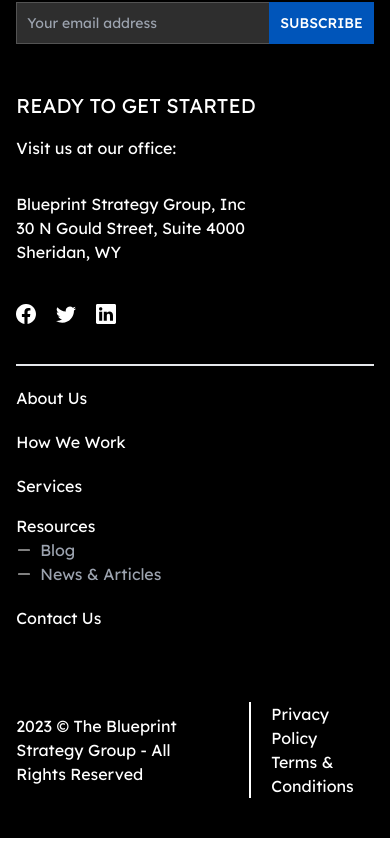
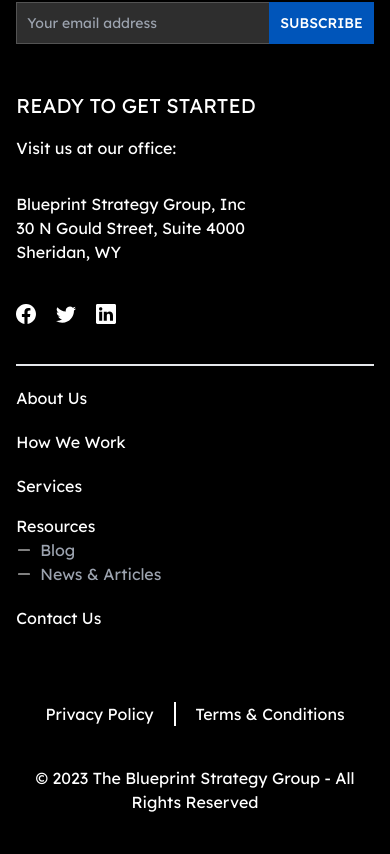
Before and after one commit to EdgarAmpiire/blueprints-web, a React (Create React App) app: page / in a window 390 px wide. Shown: the part 3462-4316 px from the top of the page. Built offline with nearby package versions, Linux system fonts and the light colour scheme; what tw-elements would draw is missing.

Commit message:
responsiveness

```diff
--- a/src/components/layout/components/Footer.jsx
+++ b/src/components/layout/components/Footer.jsx
@@ -94,7 +94,7 @@ export const Footer = () => {
           <div className="mt-16 hidden lg:flex items-center justify-center  w-full gap-10 ">
             <div className="">
               <h1 className="text-white">
-                2023 © The Blueprint Strategy Group - All Rights Reserved
+                 © 2023 The Blueprint Strategy Group - All Rights Reserved
               </h1>
             </div>
             <div className="border-l-2 border-l-white px-5">
@@ -105,19 +105,21 @@ export const Footer = () => {
             </div>
           </div>
 
-          <div className="mt-16 flex items-center justify-center  w-full gap-10 ">
-            <div className="">
-              <h1 className="text-white">
-                2023 © The Blueprint Strategy Group - All Rights Reserved
-              </h1>
-            </div>
-            <div>
-              <div className="border-l-2 border-l-white px-5">
+          <div className="mt-16 lg:hidden flex flex-col items-center justify-center  w-full gap-10 ">
+
+            <div className="flex ">
+              <div className=" px-5">
                 <h1 className="text-white">Privacy Policy</h1>
               </div>
               <div className="border-l-2 border-l-white px-5">
                 <h1 className="text-white">Terms & Conditions</h1>
               </div>
+            </div>
+
+            <div className="">
+              <h1 className="text-white text-center">
+                 © 2023 The Blueprint Strategy Group - All Rights Reserved
+              </h1>
             </div>
           </div>
         </div>
```
